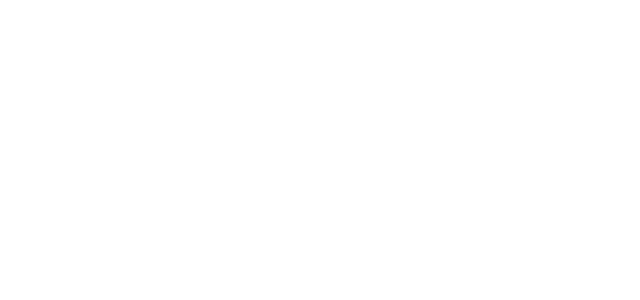
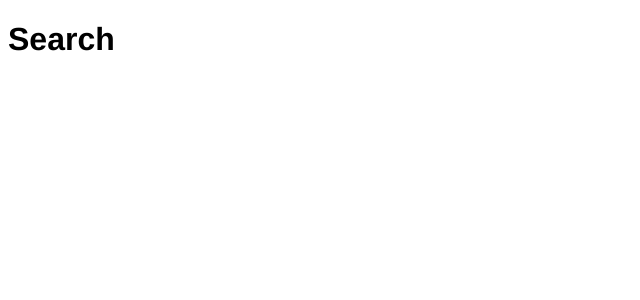
Before and after one commit to the-man2004/news-app, a Vue app: page /search in a window 1280 px wide. Before the commit this address had no page. Shown: the top 300 px of the page, without its empty margins (0-640 px from the left). Built offline with nearby package versions, Linux system fonts and the light colour scheme.

Commit message:
Added Search & About views.

```diff
--- a/src/router/index.js
+++ b/src/router/index.js
@@ -1,11 +1,23 @@
 import { createRouter, createWebHistory } from "vue-router";
+import About from "../views/About";
 import Home from "../views/Home";
+import Search from "../views/Search";
 
 const routes = [
   {
     path: "/",
     name: "Home",
     component: Home,
+  },
+  {
+    path: "/about",
+    name: "About",
+    component: About,
+  },
+  {
+    path: "/search",
+    name: "Search",
+    component: Search,
   },
 ];
 
--- /dev/null
+++ b/src/views/About.vue
@@ -0,0 +1,3 @@
+<template>
+  <h1>About</h1>
+</template>
--- /dev/null
+++ b/src/views/Search.vue
@@ -0,0 +1,3 @@
+<template>
+  <h1>Search</h1>
+</template>
```
